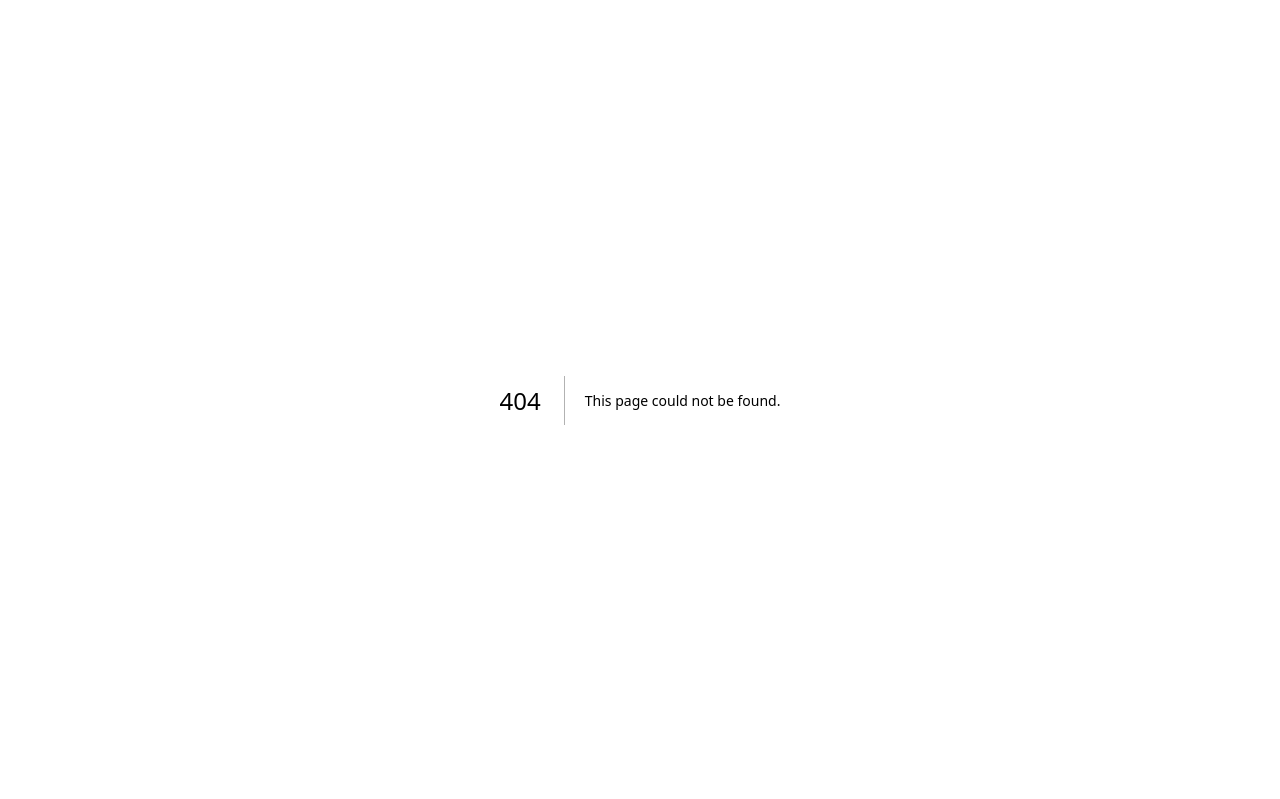
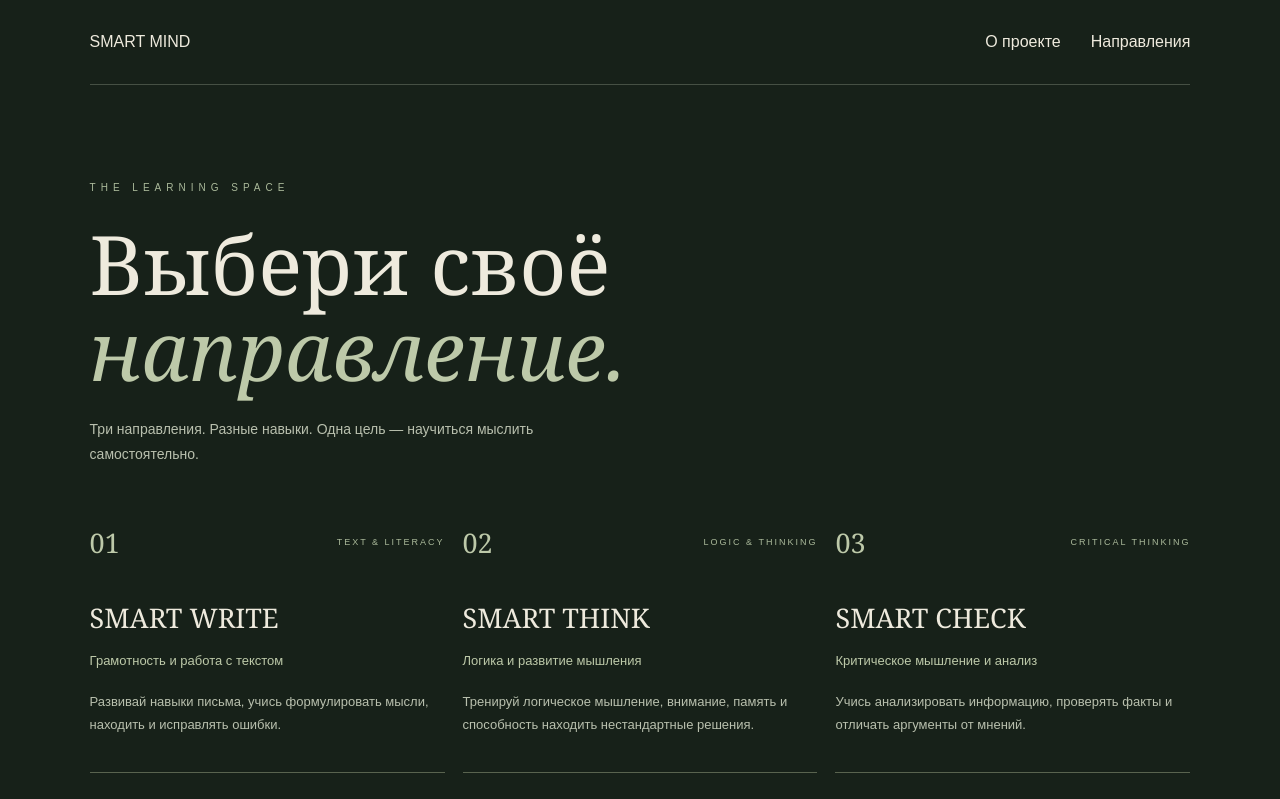
Before and after one commit to shigrinadarya-ops/smart-mind, a Next.js app: page /modules in a window 1280 px wide. Before the commit this address had no page. Shown: the top 799 px of the page. Built offline with nearby package versions, Linux system fonts and the light colour scheme.

Commit message:
Rename page.tsx. to page.tsx

```diff
--- /dev/null
+++ b/src/app/modules/page.tsx
@@ -0,0 +1,277 @@
+
+import Link from "next/link";
+
+const modules = [
+  {
+    number: "01",
+    name: "SMART WRITE",
+    subtitle: "Грамотность и работа с текстом",
+    description:
+      "Развивай навыки письма, учись формулировать мысли, находить и исправлять ошибки.",
+    tag: "TEXT & LITERACY",
+    href: "/modules/write",
+  },
+  {
+    number: "02",
+    name: "SMART THINK",
+    subtitle: "Логика и развитие мышления",
+    description:
+      "Тренируй логическое мышление, внимание, память и способность находить нестандартные решения.",
+    tag: "LOGIC & THINKING",
+    href: "/modules/think",
+  },
+  {
+    number: "03",
+    name: "SMART CHECK",
+    subtitle: "Критическое мышление и анализ",
+    description:
+      "Учись анализировать информацию, проверять факты и отличать аргументы от мнений.",
+    tag: "CRITICAL THINKING",
+    href: "/modules/check",
+  },
+];
+
+export default function ModulesPage() {
+  return (
+    <main className="modules-page">
+      <header className="topbar">
+        <Link href="/" className="logo">
+          SMART MIND
+        </Link>
+
+        <nav>
+          <Link href="/about">О проекте</Link>
+          <Link href="/modules" className="active">Направления</Link>
+        </nav>
+      </header>
+
+      <section className="intro">
+        <p className="eyebrow">THE LEARNING SPACE</p>
+
+        <h1>
+          Выбери своё
+          <br />
+          <span>направление.</span>
+        </h1>
+
+        <p className="intro-text">
+          Три направления. Разные навыки. Одна цель —
+          научиться мыслить самостоятельно.
+        </p>
+      </section>
+
+      <section className="module-list">
+        {modules.map((item) => (
+          <Link href={item.href} className="module-card" key={item.number}>
+            <div className="card-top">
+              <span className="number">{item.number}</span>
+              <span className="tag">{item.tag}</span>
+            </div>
+
+            <div className="card-content">
+              <h2>{item.name}</h2>
+              <h3>{item.subtitle}</h3>
+              <p>{item.description}</p>
+            </div>
+
+            <div className="card-bottom">
+              <span>ПЕРЕЙТИ К МОДУЛЮ</span>
+              <span className="arrow">↗</span>
+            </div>
+          </Link>
+        ))}
+      </section>
+
+      <footer>
+        <span>SMART MIND</span>
+        <span>THINK. LEARN. CREATE.</span>
+      </footer>
+
+      <style jsx>{`
+        .modules-page {
+          min-height: 100vh;
+          background: #172119;
+          color: #eeeadd;
+          padding: 0 7%;
+          font-family: Arial, sans-serif;
+        }
+
+        .topbar {
+          min-height: 85px;
+          display: flex;
+          align-items: center;
+          justify-content: space-between;
+          border-bottom: 1px solid #465044;
+        }
+
+        .logo {
+          color: #eeeadd;
+          text-decoration: none;
+          font-size: 17px;
+          letter-spacing: 4px;
+          font-weight: 600;
+        }
+
+        nav {
+          display: flex;
+          gap: 30px;
+        }
+
+        nav a {
+          color: #b9c0ae;
+          text-decoration: none;
+          font-size: 13px;
+        }
+
+        nav a.active {
+          color: #e8e2cf;
+          border-bottom: 1px solid #c9d8b6;
+          padding-bottom: 7px;
+        }
+
+        .intro {
+          padding: 95px 0 55px;
+        }
+
+        .eyebrow {
+          color: #aab99a;
+          font-size: 10px;
+          letter-spacing: 5px;
+        }
+
+        h1 {
+          font-family: Georgia, serif;
+          font-weight: 400;
+          font-size: clamp(46px, 8vw, 82px);
+          line-height: 1.05;
+          margin: 25px 0;
+        }
+
+        h1 span {
+          color: #bdc9a9;
+          font-style: italic;
+        }
+
+        .intro-text {
+          max-width: 470px;
+          color: #b9c0ae;
+          line-height: 1.8;
+          font-size: 14px;
+        }
+
+        .module-list {
+          display: grid;
+          grid-template-columns: repeat(3, 1fr);
+          gap: 18px;
+          padding-bottom: 100px;
+        }
+
+        .module-card {
+          min-height: 340px;
+          padding: 25px;
+          border: 1px solid #59634f;
+          background: #202c22;
+          color: #eeeadd;
+          text-decoration: none;
+          display: flex;
+          flex-direction: column;
+          justify-content: space-between;
+          transition: 0.3s ease;
+        }
+
+        .module-card:hover {
+          background: #2c3a2d;
+          transform: translateY(-6px);
+          border-color: #bdc9a9;
+        }
+
+        .card-top,
+        .card-bottom {
+          display: flex;
+          justify-content: space-between;
+          align-items: center;
+        }
+
+        .number {
+          font-family: Georgia, serif;
+          font-size: 27px;
+          color: #bdc9a9;
+        }
+
+        .tag {
+          font-size: 9px;
+          letter-spacing: 2px;
+          color: #aab99a;
+        }
+
+        .card-content {
+          margin: 35px 0;
+        }
+
+        h2 {
+          font-family: Georgia, serif;
+          font-size: 27px;
+          font-weight: 400;
+          margin-bottom: 12px;
+        }
+
+        h3 {
+          font-size: 13px;
+          font-weight: 400;
+          color: #bdc9a9;
+        }
+
+        .card-content p {
+          color: #b9c0ae;
+          font-size: 13px;
+          line-height: 1.8;
+          margin-top: 20px;
+        }
+
+        .card-bottom {
+          border-top: 1px solid #59634f;
+          padding-top: 18px;
+          font-size: 9px;
+          letter-spacing: 2px;
+          color: #bdc9a9;
+        }
+
+        .arrow {
+          font-size: 22px;
+        }
+
+        footer {
+          border-top: 1px solid #465044;
+          padding: 25px 0;
+          display: flex;
+          justify-content: space-between;
+          color: #aab99a;
+          font-size: 10px;
+          letter-spacing: 2px;
+        }
+
+        @media (max-width: 750px) {
+          .module-list {
+            grid-template-columns: 1fr;
+          }
+
+          .module-card {
+            min-height: 280px;
+          }
+
+          nav {
+            gap: 14px;
+          }
+
+          nav a {
+            font-size: 11px;
+          }
+
+          .intro {
+            padding-top: 70px;
+          }
+        }
+      `}</style>
+    </main>
+  );
+}
```
